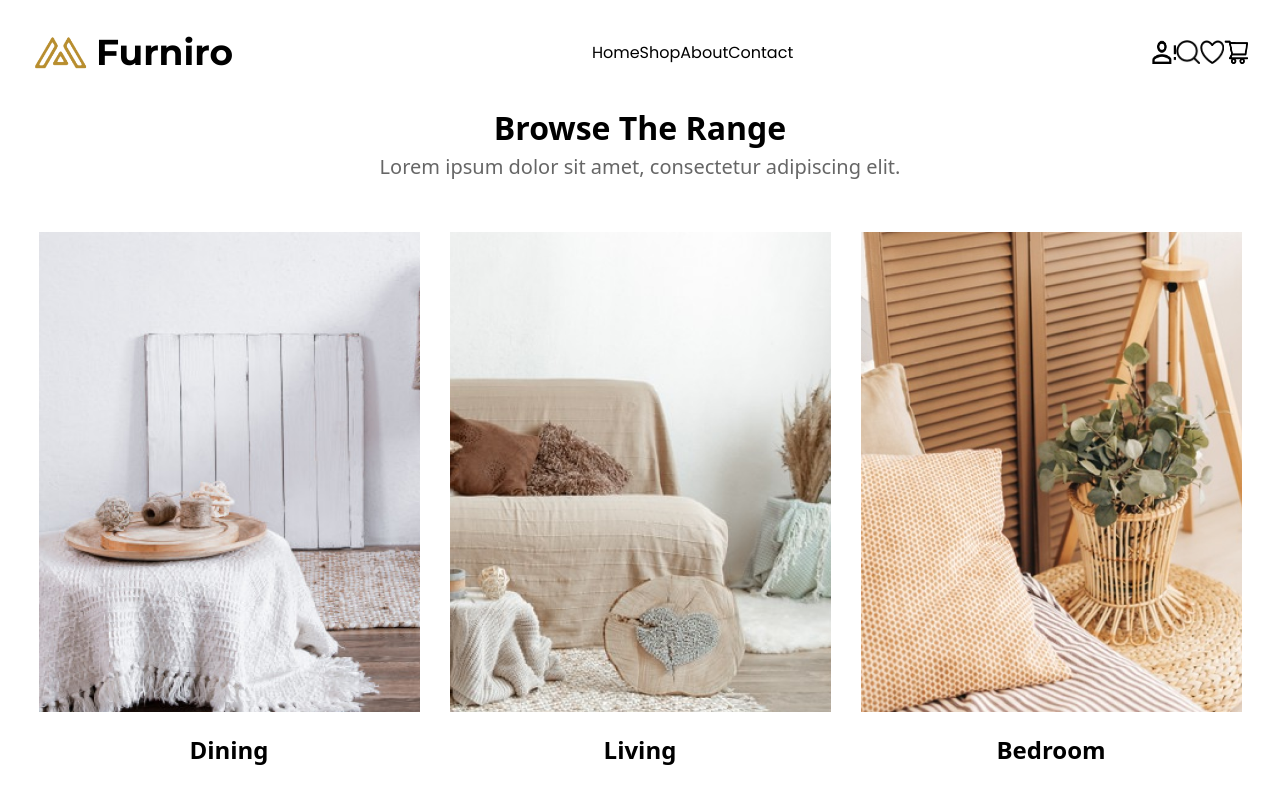
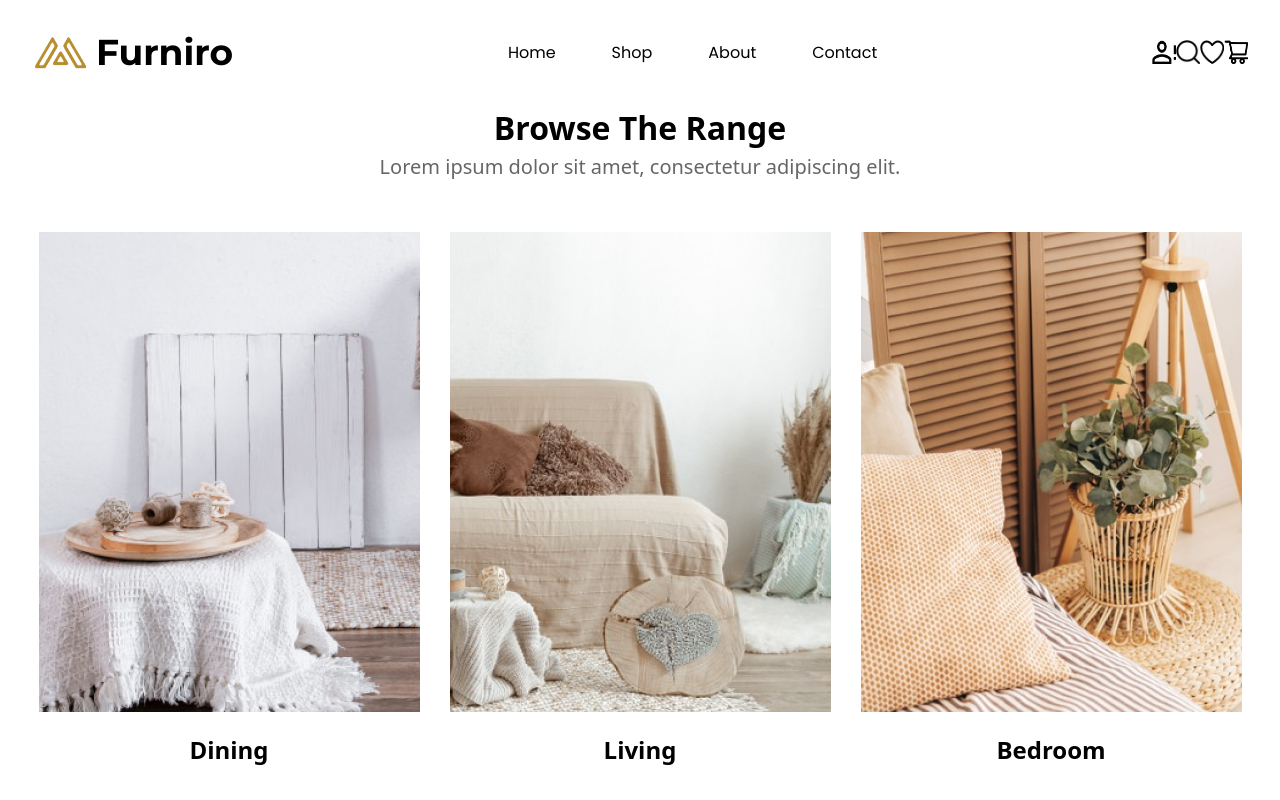
Before and after one commit to Amelss/furnio, a React (Vite) app: page / in a window 1280 px wide. Shown: the top 800 px of the page. Built offline with nearby package versions, Linux system fonts and the light colour scheme.

Commit message:
Adjusting page names

```diff
--- a/src/components/Header.jsx
+++ b/src/components/Header.jsx
@@ -19,19 +19,27 @@ export default function Header() {
             </h2>
           </div>
         </div>
-        <div>
+        <div className="flex justify-between">
+          <div className="">
             <Link to={"/"} className="font-poppins">
               Home
             </Link>
+          </div>
+          <div className="ml-14">
             <Link to={"/"} className="font-poppins">
               Shop
             </Link>
+          </div>
+          <div className="ml-14">
             <Link to={"/"} className="font-poppins">
               About
             </Link>
+          </div>
+          <div className="ml-14">
             <Link to={"/"} className="font-poppins">
               Contact
             </Link>
+          </div>
         </div>
 
         <div className="hidden md:flex justify-between">
@@ -96,8 +104,6 @@ export default function Header() {
               className="w-6 md:w-6"
             />
           </div>
-
-
         </div>
       </nav>
     </div>
--- a/src/output.css
+++ b/src/output.css
@@ -570,6 +570,14 @@ video {
   margin-top: 50px;
 }
 
+.ml-10{
+  margin-left: 2.5rem;
+}
+
+.ml-14{
+  margin-left: 3.5rem;
+}
+
 .flex{
   display: flex;
 }
@@ -696,6 +704,11 @@ video {
   line-height: 1.5rem;
 }
 
+.text-xl{
+  font-size: 1.25rem;
+  line-height: 1.75rem;
+}
+
 .font-bold{
   font-weight: 700;
 }
@@ -710,6 +723,10 @@ video {
 
 .font-semibold{
   font-weight: 600;
+}
+
+.font-\[16px\]{
+  font-weight: 16px;
 }
 
 .leading-\[24px\]{
```
Lines whose indentation alone changed are shown as unchanged.
